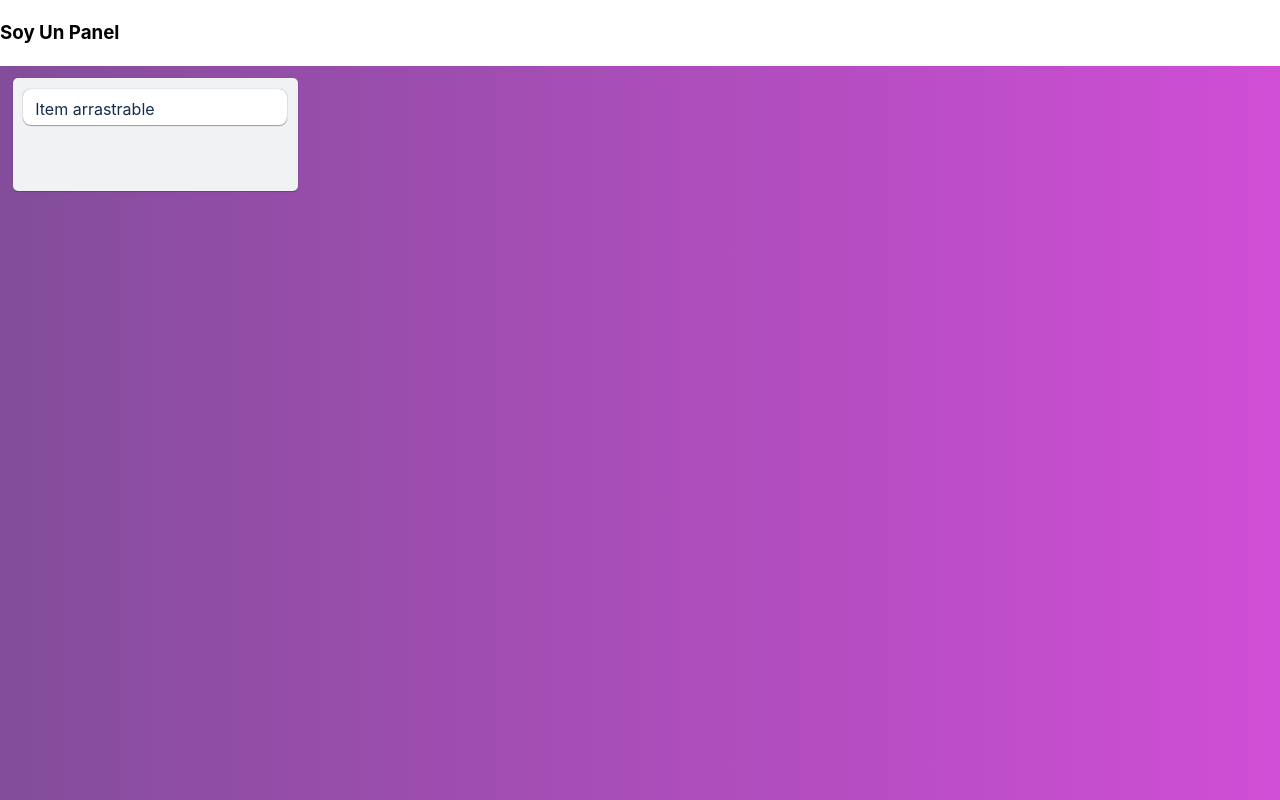
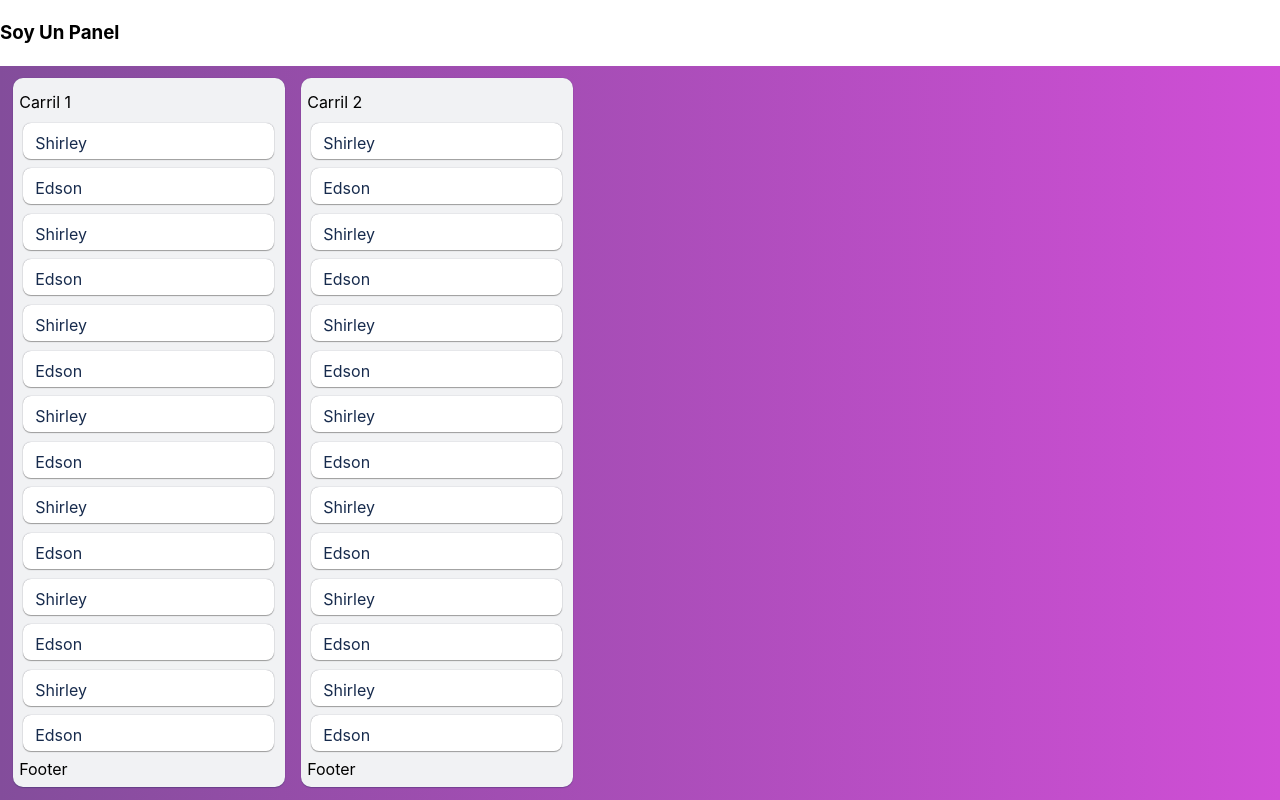
Before and after one commit to shirleymq/task-board, a React (Vite) app: page / in a window 1280 px wide. Built offline with nearby package versions, Linux system fonts and the light colour scheme.

Commit message:
new changes

```diff
--- a/package.json
+++ b/package.json
@@ -10,6 +10,7 @@
     "preview": "vite preview"
   },
   "dependencies": {
+    "classnames": "^2.5.1",
     "react": "^18.3.1",
     "react-dom": "^18.3.1"
   },
--- a/src/App.css
+++ b/src/App.css
@@ -1,6 +1,14 @@
+@import url('components/item/style.css');
+@import url('components/lane/style.css');
+@import url('components/panel/style.css');
+
+
 #root {
   display: flex;
   flex-direction: column;
   height: 100vh;
 
 }
+.atomo {
+  background-color: brown;
+}
--- a/src/App.tsx
+++ b/src/App.tsx
@@ -1,22 +1,284 @@
-import { useState } from "react";
 import "./App.css";
 import { Panel } from "./components/panel";
-import { Lane } from "./components/lane";
-import Item from "./components/item";
+import { Lane, LaneContent, LaneHeader } from "./components/lane";
+import { Item } from "./components/item";
 
 function App() {
-  const [count, setCount] = useState(0);
 
   return (
     <>
       <div>
         <h3>Soy Un Panel</h3>
       </div>
-      <Panel className="panel-container">
-        <Lane className="lane" draggable>
-          {/*  <p>Shirley</p> */}
-          <Item />
+      <Panel>
+        <Lane>
+          <LaneHeader>
+            Carril 1
+          </LaneHeader>
+          <LaneContent>
+            <Item>
+              Shirley
+            </Item>
+            <Item>
+              Edson
+            </Item>
+            <Item>
+              Shirley
+            </Item>
+            <Item>
+              Edson
+            </Item>
+            <Item>
+              Shirley
+            </Item>
+            <Item>
+              Edson
+            </Item>
+            <Item>
+              Shirley
+            </Item>
+            <Item>
+              Edson
+            </Item>
+            <Item>
+              Shirley
+            </Item>
+            <Item>
+              Edson
+            </Item>
+            <Item>
+              Shirley
+            </Item>
+            <Item>
+              Edson
+            </Item>
+            <Item>
+              Shirley
+            </Item>
+            <Item>
+              Edson
+            </Item>
+            <Item>
+              Shirley
+            </Item>
+            <Item>
+              Edson
+            </Item>
+            <Item>
+              Shirley
+            </Item>
+            <Item>
+              Edson
+            </Item>
+            <Item>
+              Shirley
+            </Item>
+            <Item>
+              Edson
+            </Item>
+          </LaneContent>
         </Lane>
+        <Lane>
+          <LaneHeader>
+            Carril 2
+          </LaneHeader>
+          <LaneContent>
+            <Item>
+              Shirley
+            </Item>
+            <Item>
+              Edson
+            </Item>
+            <Item>
+              Shirley
+            </Item>
+            <Item>
+              Edson
+            </Item>
+            <Item>
+              Shirley
+            </Item>
+            <Item>
+              Edson
+            </Item>
+            <Item>
+              Shirley
+            </Item>
+            <Item>
+              Edson
+            </Item>
+            <Item>
+              Shirley
+            </Item>
+            <Item>
+              Edson
+            </Item>
+            <Item>
+              Shirley
+            </Item>
+            <Item>
+              Edson
+            </Item>
+            <Item>
+              Shirley
+            </Item>
+            <Item>
+              Edson
+            </Item>
+            <Item>
+              Shirley
+            </Item>
+            <Item>
+              Edson
+            </Item>
+            <Item>
+              Shirley
+            </Item>
+            <Item>
+              Edson
+            </Item>
+            <Item>
+              Shirley
+            </Item>
+            <Item>
+              Edson
+            </Item>
+          </LaneContent>
+        </Lane>
+        {/* <Lane>
+          <LaneHeader>
+            Carril 3
+          </LaneHeader>
+          <LaneContent>
+            <Item>
+              Shirley
+            </Item>
+            <Item>
+              Edson
+            </Item>
+            <Item>
+              Shirley
+            </Item>
+            <Item>
+              Edson
+            </Item>
+            <Item>
+              Shirley
+            </Item>
+            <Item>
+              Edson
+            </Item>
+            <Item>
+              Shirley
+            </Item>
+            <Item>
+              Edson
+            </Item>
+            <Item>
+              Shirley
+            </Item>
+            <Item>
+              Edson
+            </Item>
+            <Item>
+              Shirley
+            </Item>
+            <Item>
+              Edson
+            </Item>
+            <Item>
+              Shirley
+            </Item>
+            <Item>
+              Edson
+            </Item>
+            <Item>
+              Shirley
+            </Item>
+            <Item>
+              Edson
+            </Item>
+            <Item>
+              Shirley
+            </Item>
+            <Item>
+              Edson
+            </Item>
+            <Item>
+              Shirley
+            </Item>
+            <Item>
+              Edson
+            </Item>
+          </LaneContent>
+        </Lane>
+        <Lane>
+          <LaneHeader>
+            Carril 4
+          </LaneHeader>
+          <LaneContent>
+            <Item>
+              Shirley
+            </Item>
+            <Item>
+              Edson
+            </Item>
+            <Item>
+              Shirley
+            </Item>
+            <Item>
+              Edson
+            </Item>
+            <Item>
+              Shirley
+            </Item>
+            <Item>
+              Edson
+            </Item>
+            <Item>
+              Shirley
+            </Item>
+            <Item>
+              Edson
+            </Item>
+            <Item>
+              Shirley
+            </Item>
+            <Item>
+              Edson
+            </Item>
+            <Item>
+              Shirley
+            </Item>
+            <Item>
+              Edson
+            </Item>
+            <Item>
+              Shirley
+            </Item>
+            <Item>
+              Edson
+            </Item>
+            <Item>
+              Shirley
+            </Item>
+            <Item>
+              Edson
+            </Item>
+            <Item>
+              Shirley
+            </Item>
+            <Item>
+              Edson
+            </Item>
+            <Item>
+              Shirley
+            </Item>
+            <Item>
+              Edson
+            </Item>
+          </LaneContent>
+        </Lane> */}
       </Panel>
     </>
   );
--- a/src/components/item/index.tsx
+++ b/src/components/item/index.tsx
@@ -1,5 +1,11 @@
-import styles from "./item.module.css";
-const Item = () => {
-  return <div className={styles.container}>Item arrastrable</div>;
+import { FC, HTMLAttributes } from "react";
+
+interface ItemProps extends HTMLAttributes<HTMLDivElement>  {
+
+}
+
+export const Item: FC<ItemProps> = ({ className, children, ...otras }) => {
+  return <div className={`container ${className}`} {...otras} draggable>
+    {children}
+  </div>;
 };
-export default Item;
--- a/src/components/lane/index.tsx
+++ b/src/components/lane/index.tsx
@@ -1,14 +1,35 @@
 import { FC, HTMLAttributes, PropsWithChildren } from "react";
-import './lane.css'
 
 type LaneProps = HTMLAttributes<HTMLDivElement> & {
-
 }
 
-export const Lane:FC<PropsWithChildren<LaneProps>> = ({children, ...props}) => {
+export const Lane: FC<PropsWithChildren<LaneProps>> = ({ children, className, ...props }) => {
   return (
-    <div {...props}>
+    <div className={`lane ${className}`} {...props} draggable>
+      {children}
+      <div>
+        Footer
+      </div>
+    </div>
+  )
+}
+
+interface LaneHeaderProps extends HTMLAttributes<HTMLHeadElement> {
+}
+export const LaneHeader: FC<LaneHeaderProps> = ({ children, className, ...props }) => {
+  return (
+    <div className={`lane-header ${className}`}  {...props}>
       {children}
     </div>
   )
 }
+
+interface LaneContentProps extends HTMLAttributes<HTMLHeadElement> {
+}
+export const LaneContent: FC<LaneContentProps> = ({ children, className, ...otrosProps }) => {
+  return (
+    <div className={`lane-scrollbar ${className}`} {...otrosProps}>
+      {children}
+    </div>
+  )
+}
--- a/src/components/lane/lane.css
+++ /dev/null
@@ -1,10 +0,0 @@
-.lane{
-    width: 272px;
-    background-color: #f1f2f4;
-    border-radius: 5px;
-    overflow: auto;
-    min-height: 100px;
-    /* Múltiples sombras */
-    box-shadow: 0px 1px 1px #091e4240, 0px 0px 1px #091e424f;
-    padding: .4rem;
-}
--- /dev/null
+++ b/src/components/lane/style.css
@@ -0,0 +1,44 @@
+.lane {
+    min-width: 272px;
+    background-color: #f1f2f4;
+    border-radius: 10px;
+    min-height: 100px;
+    /* Múltiples sombras */
+    box-shadow: 0px 1px 1px #091e4240, 0px 0px 1px #091e424f;
+    padding: .4rem;
+    box-sizing: border-box;
+    display: flex;
+    flex-direction: column;
+}
+
+.lane-header {
+    padding: 5px 0px;
+}
+
+.lane-scrollbar {
+    display: grid;
+    gap: .1rem;
+    overflow-y:scroll;
+}
+
+/* Para navegadores Webkit */
+.lane-scrollbar::-webkit-scrollbar {
+    width: 5px;
+}
+
+.lane-scrollbar::-webkit-scrollbar-track {
+    background: #f1f1f1;
+}
+
+.lane-scrollbar::-webkit-scrollbar-thumb {
+    background: #888;
+}
+
+.lane-scrollbar::-webkit-scrollbar-thumb:hover {
+    background: #555;
+}
+
+/* .lane-scrollbar {
+    scrollbar-color: #888 #f1f1f1;
+    scrollbar-width: thin;
+} */
--- a/src/components/panel/index.tsx
+++ b/src/components/panel/index.tsx
@@ -1,12 +1,11 @@
-import { FC, HTMLAttributes, PropsWithChildren } from "react";
-import './panel.css'
+import { FC, HTMLAttributes } from "react";
+interface PanelProps extends HTMLAttributes<HTMLDivElement>  {
+    //name: string;
+}
 
-type PanelProps = HTMLAttributes<HTMLDivElement> & {
-
-}
-export const Panel:FC<PropsWithChildren<PanelProps>> = ({children, className, ...props}) => {
+export const Panel: FC<PanelProps> = ({children, className, ...props}) => {
   return (
-    <div className={className} {...props}>
+    <div className={`panel-container ${className}`} {...props} >
       {children}
     </div>
   )
--- a/src/components/panel/panel.css
+++ b/src/components/panel/style.css
@@ -1,10 +1,12 @@
 .panel-container {
     display: flex;
-    flex-direction: column;
+    /* flex-direction: column; */
+    gap: 1rem;
     flex-grow: 1;
     width: 100%;
     height: 100%;
-    overflow: hidden;
+    overflow-y: hidden;
+    overflow-x: auto;
     padding: 0.8rem;
     box-sizing: border-box;
 
--- a/src/index.css
+++ b/src/index.css
@@ -3,6 +3,7 @@
   line-height: 1.5;
   font-weight: 400;
   height: 100%;
+  box-sizing: border-box;
 }
 body{
   margin: 0;
```
Also changed, not shown: src/components/item/style.css (renamed from src/components/item/item.module.css), 1 other file (tests, documents, lock files or other folders).
